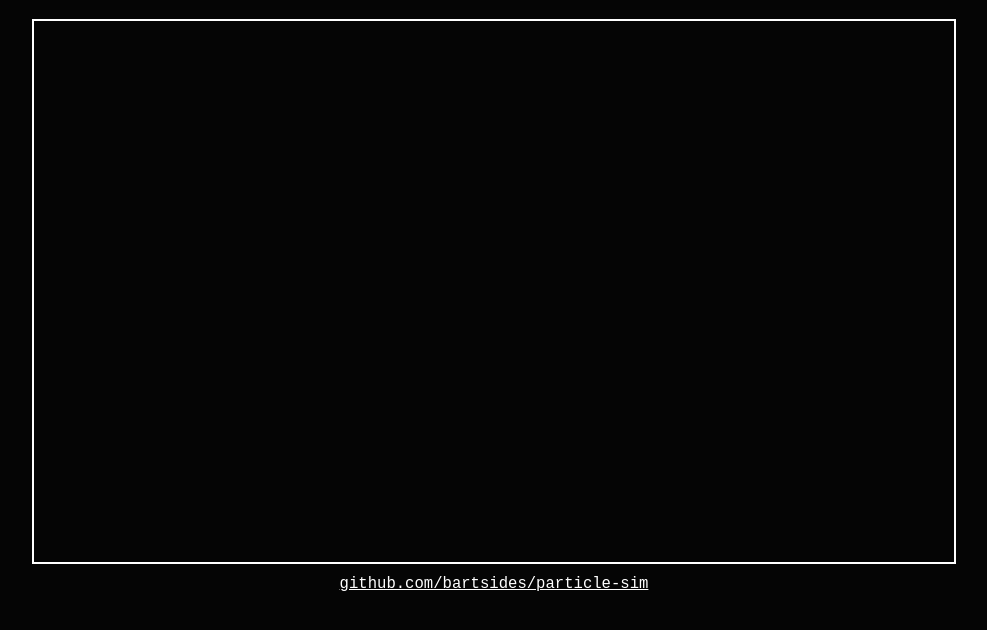
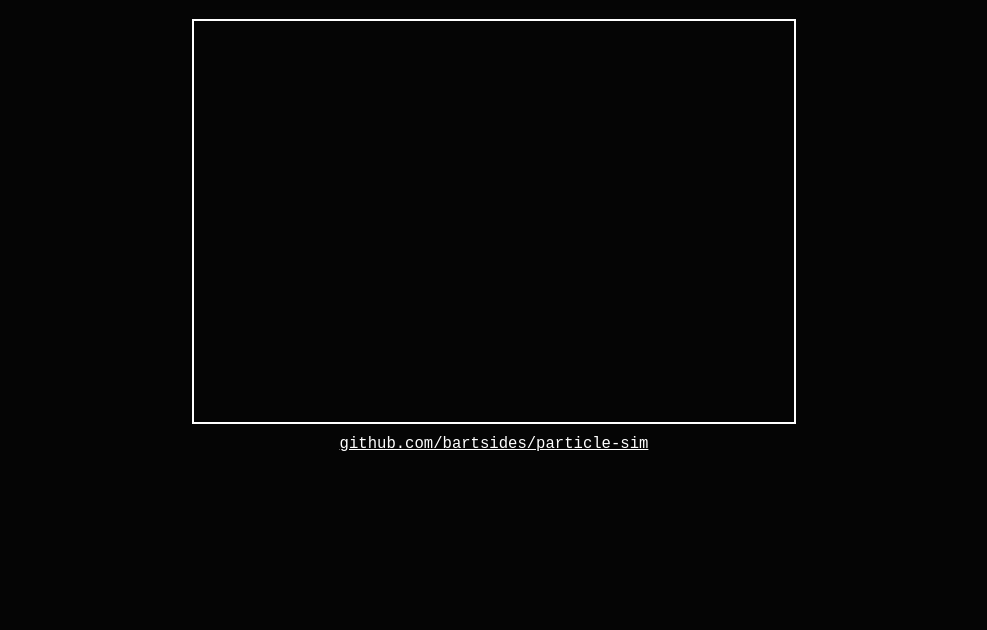
Before and after one commit to bartsides/particle-sim, a plain HTML site: page docs/html/index.html in a window 1280 px wide. Shown: the part 72-702 px from the top of the page, without its empty margins (146-1133 px from the left). Drawn offline with nearby package versions, Linux system fonts and the light colour scheme; no server answers.

Commit message:
Update iframe size

```diff
--- a/docs/html/index.html
+++ b/docs/html/index.html
@@ -24,8 +24,8 @@
         <iframe
           id="iframe"
           src="./iframe.html"
-          width="920"
-          height="540"
+          width="600"
+          height="400"
           allow="autoplay"
           frameborder="0"
           scrolling="no"
```
